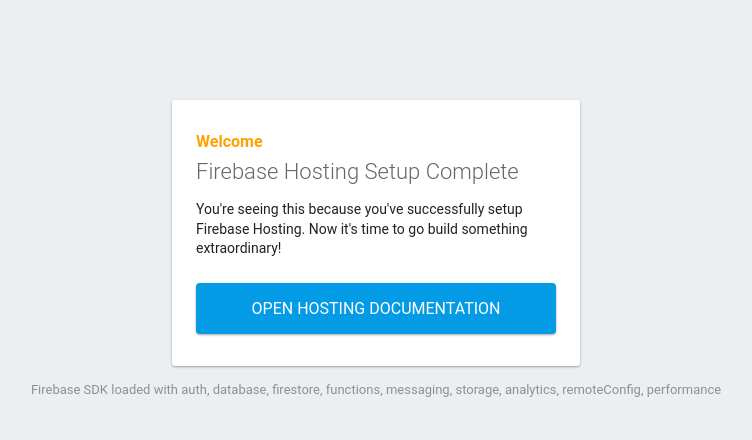
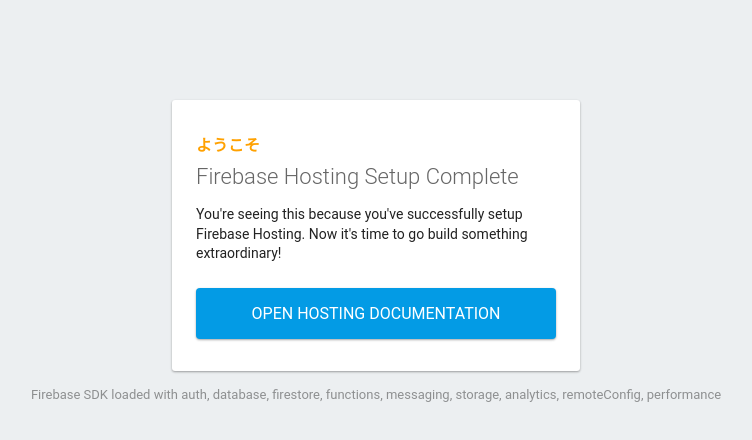
Before and after one commit to funami/user-history, a plain HTML site: page public/index.html in a window 1280 px wide. Shown: the whole page, without its empty margins (264-1016 px from the left). Drawn offline with Linux system fonts and the light colour scheme; some packages are replaced by stand-ins of ours.

Commit message:
test github action

```diff
--- a/public/index.html
+++ b/public/index.html
@@ -40,7 +40,7 @@
   </head>
   <body>
     <div id="message">
-      <h2>Welcome</h2>
+      <h2>ようこそ</h2>
       <h1>Firebase Hosting Setup Complete</h1>
       <p>You're seeing this because you've successfully setup Firebase Hosting. Now it's time to go build something extraordinary!</p>
       <a target="_blank" href="https://firebase.google.com/docs/hosting/">Open Hosting Documentation</a>
```
